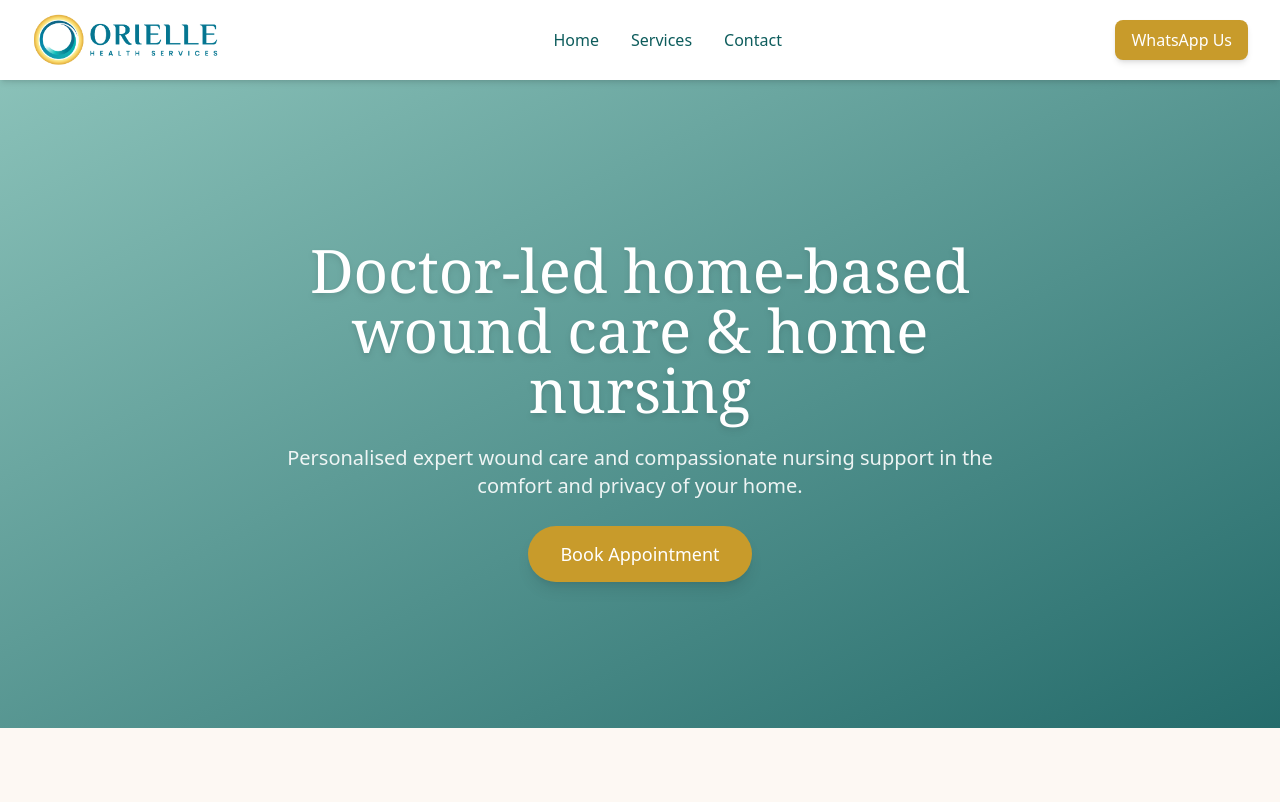
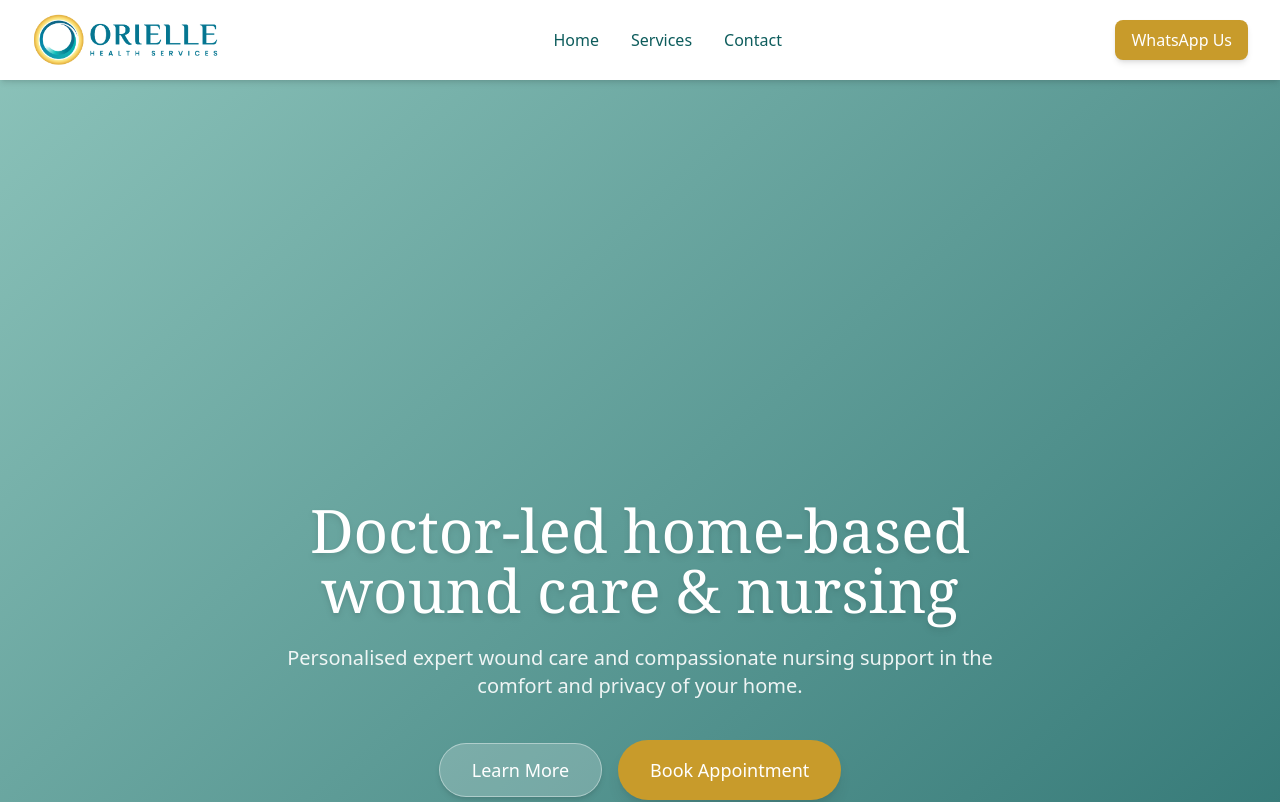
Before and after one commit to rrjayapalan/oriellehealth_verified, a Next.js app: page / in a window 1280 px wide. Shown: the top 802 px of the page. Built offline with nearby package versions, Linux system fonts and the light colour scheme.

Commit message:
Update page.js

```diff
--- a/app/page.js
+++ b/app/page.js
@@ -42,23 +42,37 @@ export default function Home() {
       {/* HERO / HOME SECTION */}
 <section
   id="home"
-        className="relative flex flex-col items-center justify-center text-center py-40 px-6 overflow-hidden"
+  className="relative flex flex-col items-center justify-center text-center py-[340px] md:py-[420px] px-6 overflow-hidden"
 >
   <div className="absolute inset-0 bg-gradient-to-br from-turquoise to-teal opacity-90" />
+
   <div className="relative z-10 max-w-3xl">
     <h1 className="text-5xl md:text-6xl font-serif text-white drop-shadow-md mb-6">
-            Doctor-led home-based wound care & home nursing
+      Doctor-led home-based wound care & nursing
     </h1>
+
     <p className="text-lg md:text-xl text-white/90 mb-10 leading-relaxed">
       Personalised expert wound care and compassionate nursing support in the comfort and privacy of your home.
     </p>
+
+    {/* BUTTONS */}
+    <div className="flex flex-col md:flex-row items-center justify-center gap-4">
+      <a
+        href="#services"
+        className="bg-white/20 text-white px-8 py-3 rounded-full text-lg font-medium shadow-md hover:bg-white/30 transition border border-white/40"
+      >
+        Learn More
+      </a>
+
       <a
         href="https://wa.me/60122740741"
         target="_blank"
+        rel="noopener noreferrer"
         className="bg-gold text-white px-8 py-4 rounded-full text-lg font-medium shadow-lg hover:shadow-xl hover:scale-105 transition"
       >
         Book Appointment
       </a>
+    </div>
   </div>
 </section>
 
```
Lines whose indentation alone changed are shown as unchanged.
